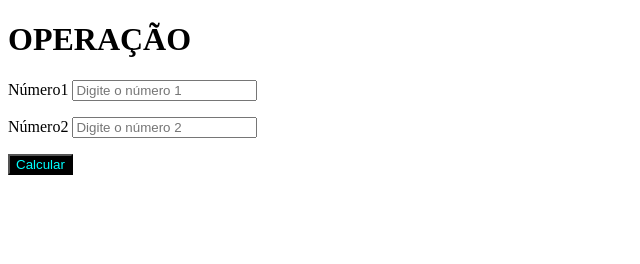
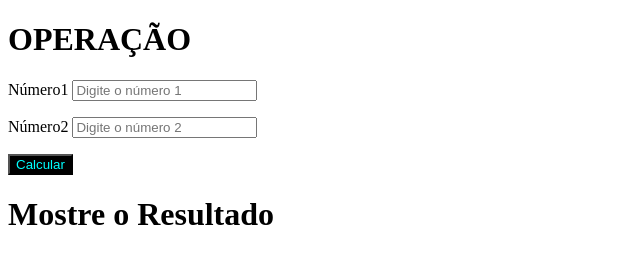
Before and after one commit to Malice112/projeto2-1ESPG-javascript, a plain HTML site: page index.html in a window 1280 px wide. Shown: the whole page, without its empty margins (0-640 px from the left). Drawn offline with Linux system fonts and the light colour scheme.

Commit message:
adicionando um h1 mostre o resultado

```diff
--- a/index.html
+++ b/index.html
@@ -18,6 +18,7 @@
     </p>
     <input type="submit" value="Calcular" id="calc" onclick="Calcular()">
 
+    <h1>Mostre o Resultado</h1>
     <p id="resultado"></p>
 
     <script src="script.js"></script>
```
